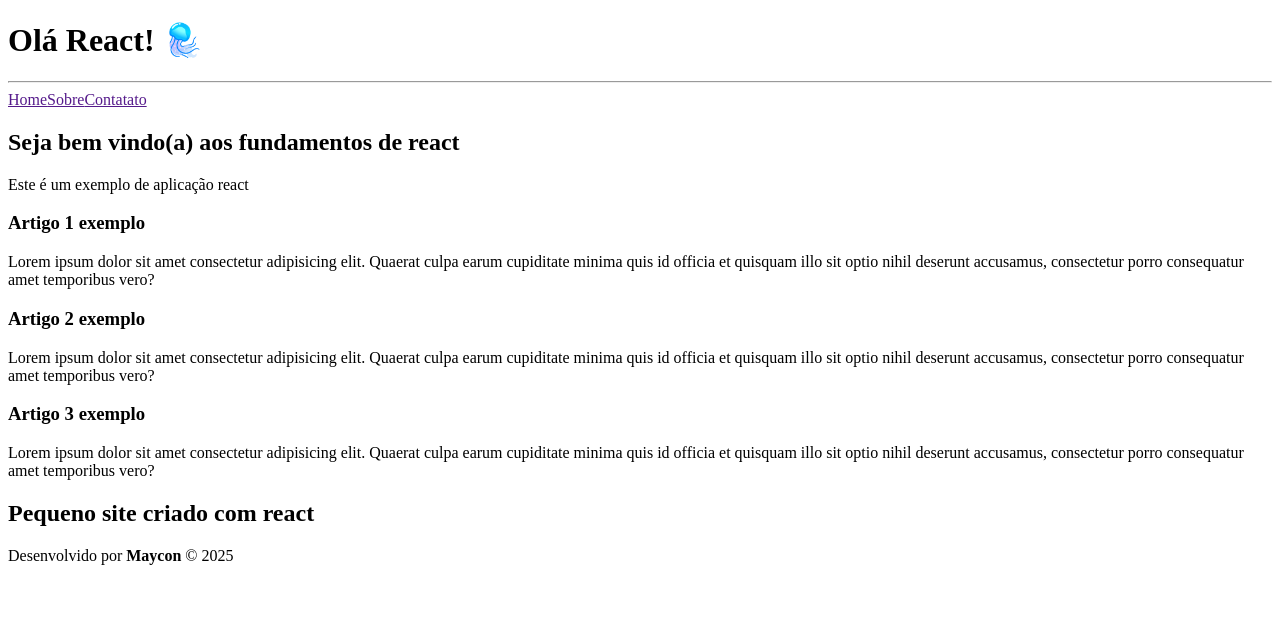
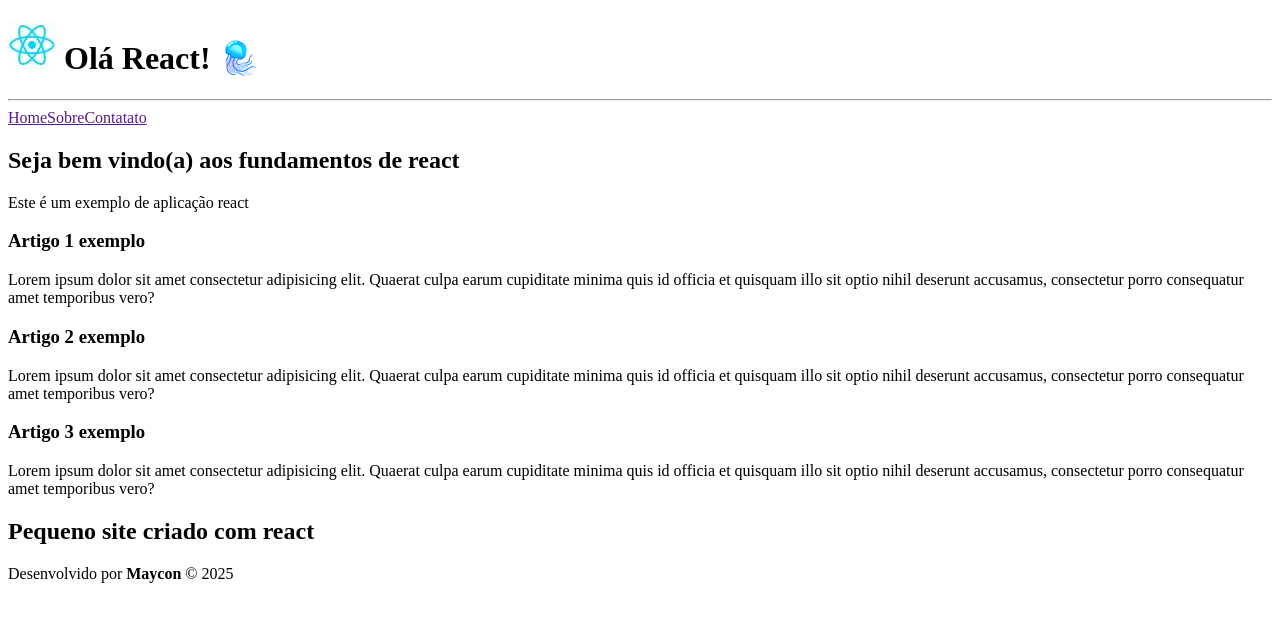
Before and after one commit to mayconr4/react-fundamentos, a React (Vite) app: page / in a window 1280 px wide. Shown: the top 622 px of the page. Built offline with nearby package versions, Linux system fonts and the light colour scheme.

Commit message:
feito exercicio

```diff
--- a/src/App.tsx
+++ b/src/App.tsx
@@ -1,4 +1,6 @@
 import Cabecalho from "./Cabecalho";
+import Conteudo from "./Conteudo";
+import Rodape from "./Rodape";
 
 export default function App() {
   // Comentário de uma linha
@@ -7,49 +9,9 @@ export default function App() {
     <>
       <Cabecalho />
 
-      <main>
-        <section>
-          <h2>Seja bem vindo(a) aos fundamentos de react</h2>
-          <p>Este é um exemplo de aplicação react</p>
+      <Conteudo />
 
-          <article>
-            <h3>Artigo 1 exemplo</h3>
-            <p>
-              Lorem ipsum dolor sit amet consectetur adipisicing elit. Quaerat
-              culpa earum cupiditate minima quis id officia et quisquam illo sit
-              optio nihil deserunt accusamus, consectetur porro consequatur amet
-              temporibus vero?
-            </p>
-          </article>
-
-          <article>
-            <h3>Artigo 2 exemplo</h3>
-            <p>
-              Lorem ipsum dolor sit amet consectetur adipisicing elit. Quaerat
-              culpa earum cupiditate minima quis id officia et quisquam illo sit
-              optio nihil deserunt accusamus, consectetur porro consequatur amet
-              temporibus vero?
-            </p>
-          </article>
-
-          <article>
-            <h3>Artigo 3 exemplo</h3>
-            <p>
-              Lorem ipsum dolor sit amet consectetur adipisicing elit. Quaerat
-              culpa earum cupiditate minima quis id officia et quisquam illo sit
-              optio nihil deserunt accusamus, consectetur porro consequatur amet
-              temporibus vero?
-            </p>
-          </article>
-        </section>
-      </main>
-
-      <footer>
-        <h2>Pequeno site criado com react</h2>
-        <p>
-          Desenvolvido por <b>Maycon</b> &copy; 2025
-        </p>
-      </footer>
+      <Rodape />
     </>
   );
 }
--- a/src/Cabecalho.tsx
+++ b/src/Cabecalho.tsx
@@ -4,7 +4,10 @@ import logo from "./assets/logo-react.png";
 export default function Cabecalho() {
   return (
     <header>
-      <h1>Olá React! 🪼</h1>
+      <h1>
+        {" "}
+        <img src={logo} alt="" /> Olá React! 🪼
+      </h1>
       <hr />
       <nav>
         <a href="">Home</a>
--- /dev/null
+++ b/src/Conteudo.tsx
@@ -0,0 +1,40 @@
+export default function Conteudo() {
+  return (
+    <main>
+      <section>
+        <h2>Seja bem vindo(a) aos fundamentos de react</h2>
+        <p>Este é um exemplo de aplicação react</p>
+
+        <article>
+          <h3>Artigo 1 exemplo</h3>
+          <p>
+            Lorem ipsum dolor sit amet consectetur adipisicing elit. Quaerat
+            culpa earum cupiditate minima quis id officia et quisquam illo sit
+            optio nihil deserunt accusamus, consectetur porro consequatur amet
+            temporibus vero?
+          </p>
+        </article>
+
+        <article>
+          <h3>Artigo 2 exemplo</h3>
+          <p>
+            Lorem ipsum dolor sit amet consectetur adipisicing elit. Quaerat
+            culpa earum cupiditate minima quis id officia et quisquam illo sit
+            optio nihil deserunt accusamus, consectetur porro consequatur amet
+            temporibus vero?
+          </p>
+        </article>
+
+        <article>
+          <h3>Artigo 3 exemplo</h3>
+          <p>
+            Lorem ipsum dolor sit amet consectetur adipisicing elit. Quaerat
+            culpa earum cupiditate minima quis id officia et quisquam illo sit
+            optio nihil deserunt accusamus, consectetur porro consequatur amet
+            temporibus vero?
+          </p>
+        </article>
+      </section>
+    </main>
+  );
+}
--- /dev/null
+++ b/src/Rodape.tsx
@@ -0,0 +1,10 @@
+export default function Rodape() {
+  return (
+    <footer>
+      <h2>Pequeno site criado com react</h2>
+      <p>
+        Desenvolvido por <b>Maycon</b> &copy; 2025
+      </p>
+    </footer>
+  );
+}
```
